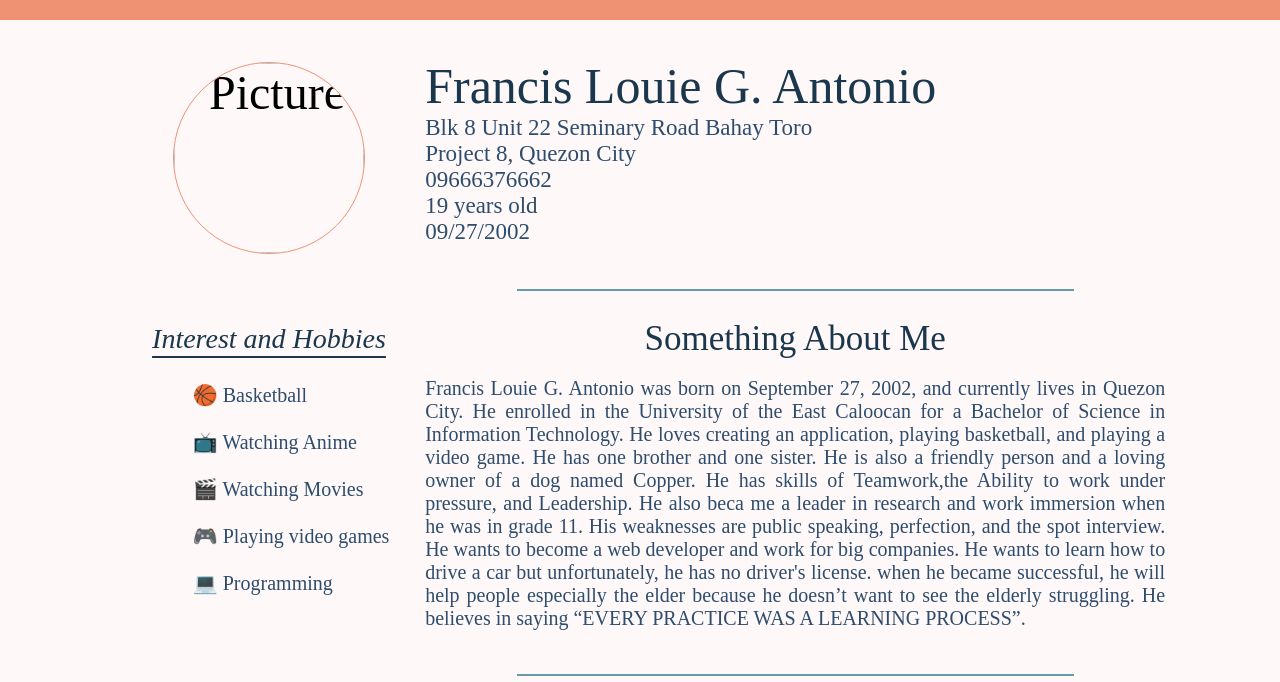
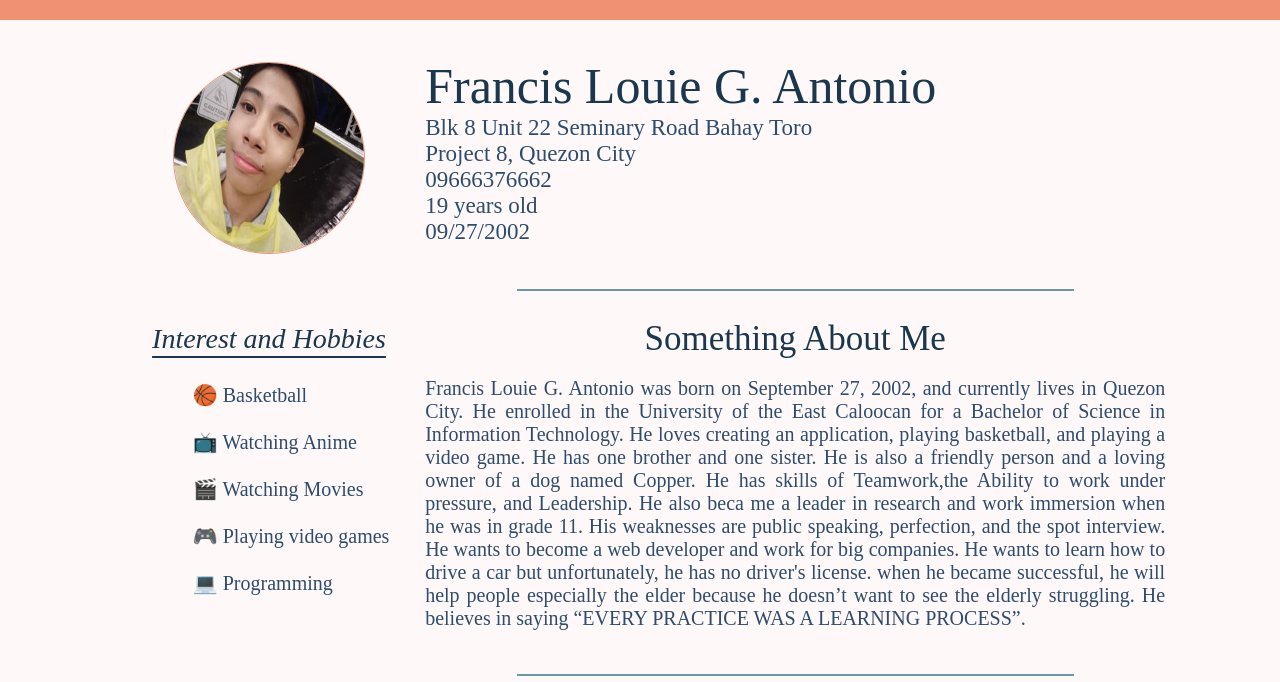
Before and after one commit to Fantonio27/Personal-Website-v2, a plain HTML site: page index.html in a window 1280 px wide. Shown: the top 682 px of the page. Drawn offline with Linux system fonts and the light colour scheme.

Commit message:
Update index.html

```diff
--- a/index.html
+++ b/index.html
@@ -115,7 +115,7 @@
 				<td  width = "400px" ></td>
 
 				<td height = "75px" width = "330px" align="center"><font size="50px">
-				<img src="pic/1.png" alt="Picture" class="avatar">
+				<img src="pic/1.jpg" alt="Picture" class="avatar">
 				</td>
 
 				<td height = 75px" valign="top"><br><p1>Francis Louie G. Antonio</a></p1><br><p8>Blk 8 Unit 22 Seminary Road Bahay Toro<br>Project 8, Quezon City<br>09666376662<br>19 years old <br>
```
